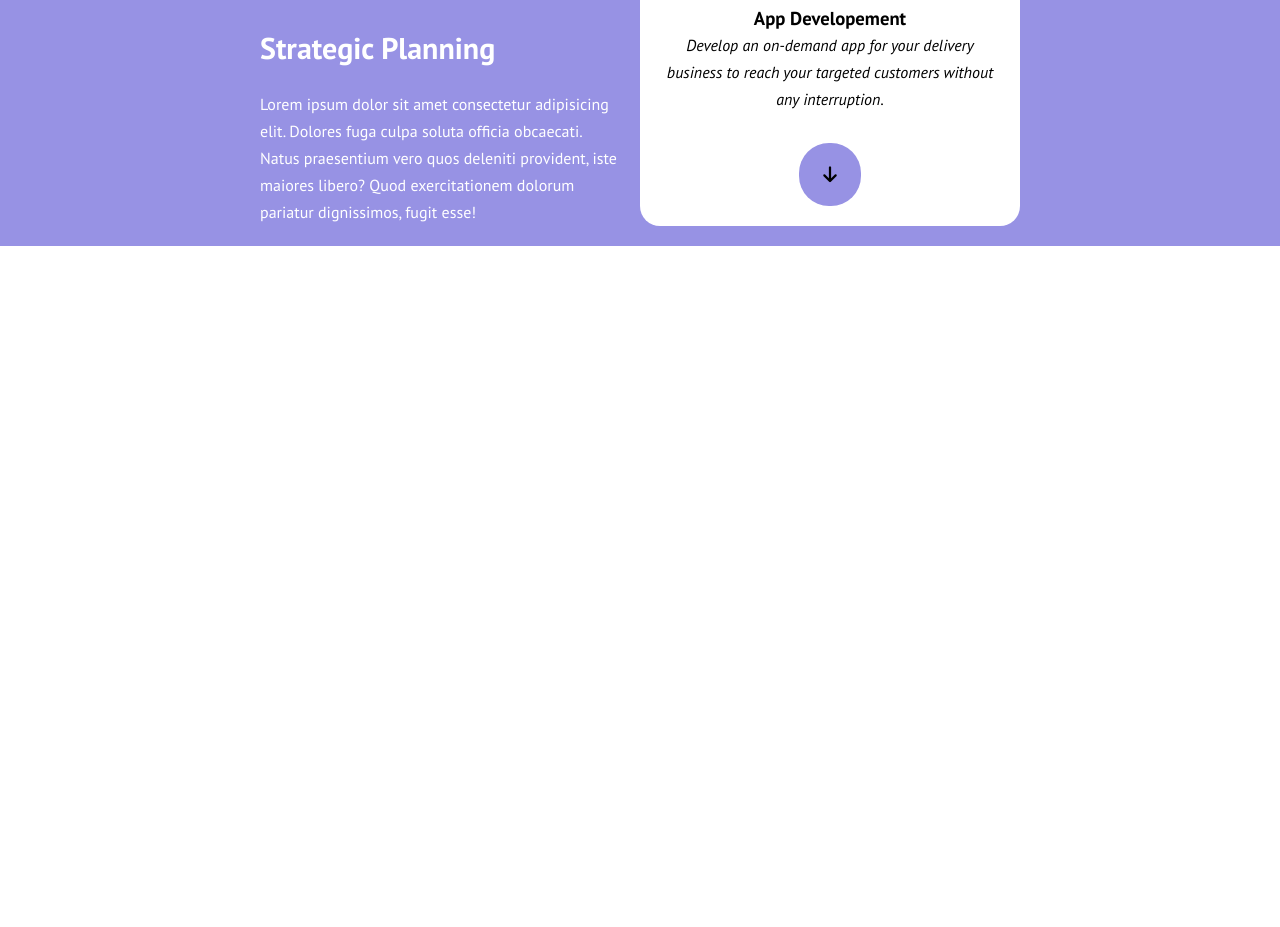
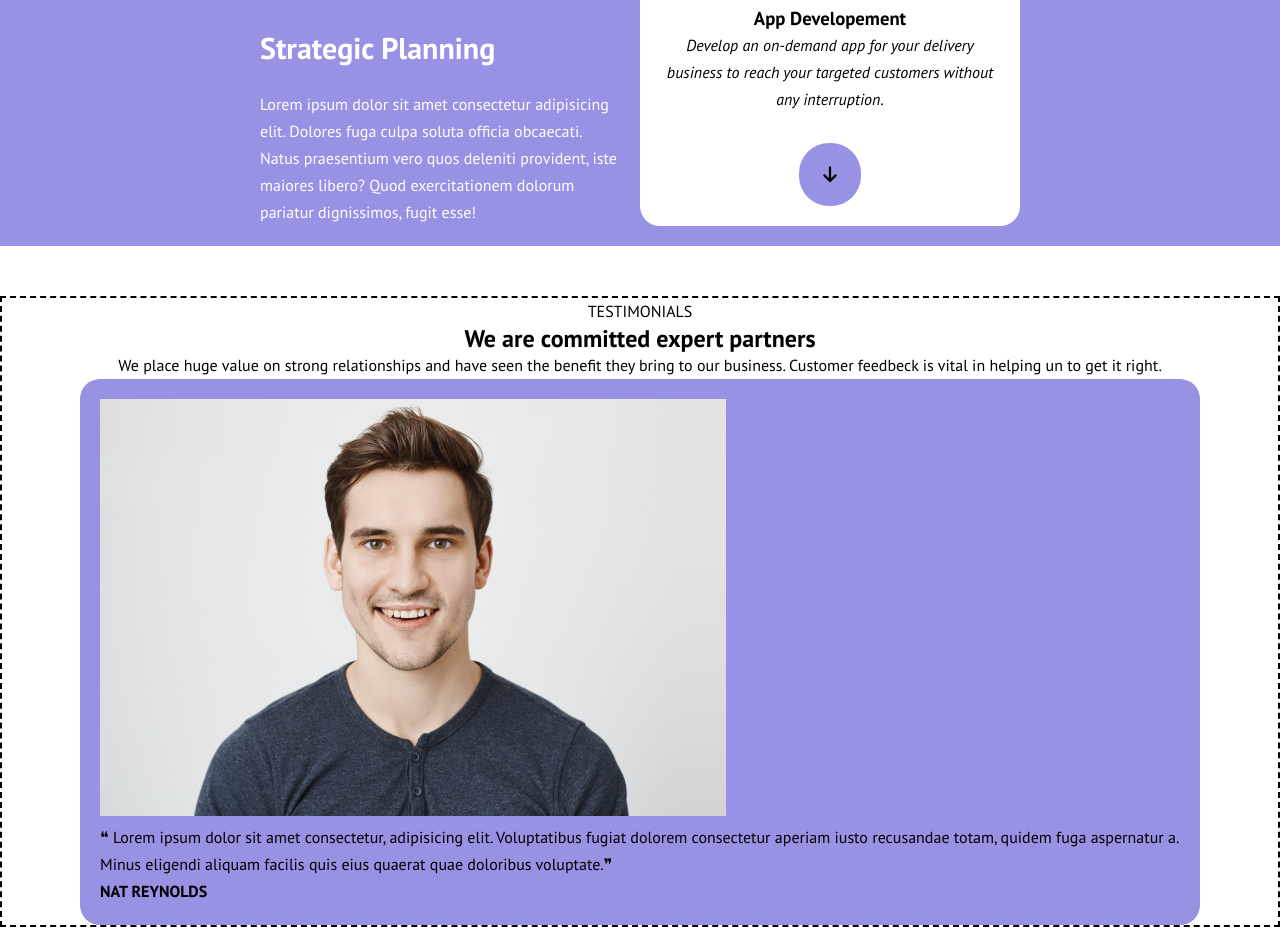
Before and after one commit to Fabrizio-padula-hub/htmlcss-responsive-layout, a plain HTML site: page index.html in a window 1280 px wide. Shown: the part 1253-2180 px from the top of the page. Before the commit the page ends 1499 px from the top, so only its background shows below. Drawn offline with Linux system fonts and the light colour scheme.

Commit message:
feat: reviews section structure

```diff
--- a/index.html
+++ b/index.html
@@ -34,9 +34,9 @@
     </header>
     <main>
         <!-- intro info -->
-        <section class="info-card centering margin-top">
+        <section class="info-card margin-top">
             <!-- card demo and clean code -->
-            <div class="row flex">
+            <div class="row centering flex">
                 <div class="col grow">
                     <div class="card flex">
                         <div class="text-smart-50">
@@ -68,7 +68,7 @@
             </div>
             <!-- /card demo and clean code -->
             <!-- card web, development, branding -->
-            <div class="row flex">
+            <div class="row centering flex">
                 <div class="col">
                     <div class="card text-center">
                         <div>
@@ -137,6 +137,30 @@
 
         </section>
         <!-- /planning -->
+        <!-- reviews -->
+        <section class="testimonial margin-top debug">
+            <div class="text-center centering">
+                <span>TESTIMONIALS</span>
+                <h2>We are committed expert partners</h2>
+                <p>
+                    We place huge value on strong relationships and have seen the benefit they bring to our business. Customer feedbeck is vital in helping un to get it right.
+                </p>
+            </div>
+            <div class="row centering">
+                <div class="card bg-vaiolet">
+                    <div class="profile">
+                        <img src="./img/testimonial1.jpg" alt="">
+                    </div>
+                    <p>
+                        &#10077; Lorem ipsum dolor sit amet consectetur, adipisicing elit. Voluptatibus fugiat dolorem consectetur aperiam iusto recusandae totam, quidem fuga aspernatur a. Minus eligendi aliquam facilis quis eius quaerat quae doloribus voluptate.&#10078;
+                    </p>
+                    <h4>NAT REYNOLDS</h4>
+                </div>
+
+            </div>
+
+        </section>
+        <!-- /reviews -->
     </main>
     <footer></footer>
 
--- a/style.css
+++ b/style.css
@@ -22,6 +22,7 @@ body{
 --------------*/
 .debug{
     border: 2px dashed black;
+    min-height: 400px;
 }
 .debug-in{
     border: 1px dashed #ff5151;
@@ -186,11 +187,17 @@ header .logo, header .menu{
 .planning .card img{
     max-height: 200px;
 }
+/*** FINE SECTION PLANNING ***/
+/*** SECTION REVIEWS ***/
 
 
 
 
-/*** FINE SECTION PLANNING ***/
+
+
+
+
+/*** FINE SECTION REVIEWS ***/
 
 /***********************
     RESPONSIVE
```
Also changed, not shown: img/testimonial1.jpg (added).
